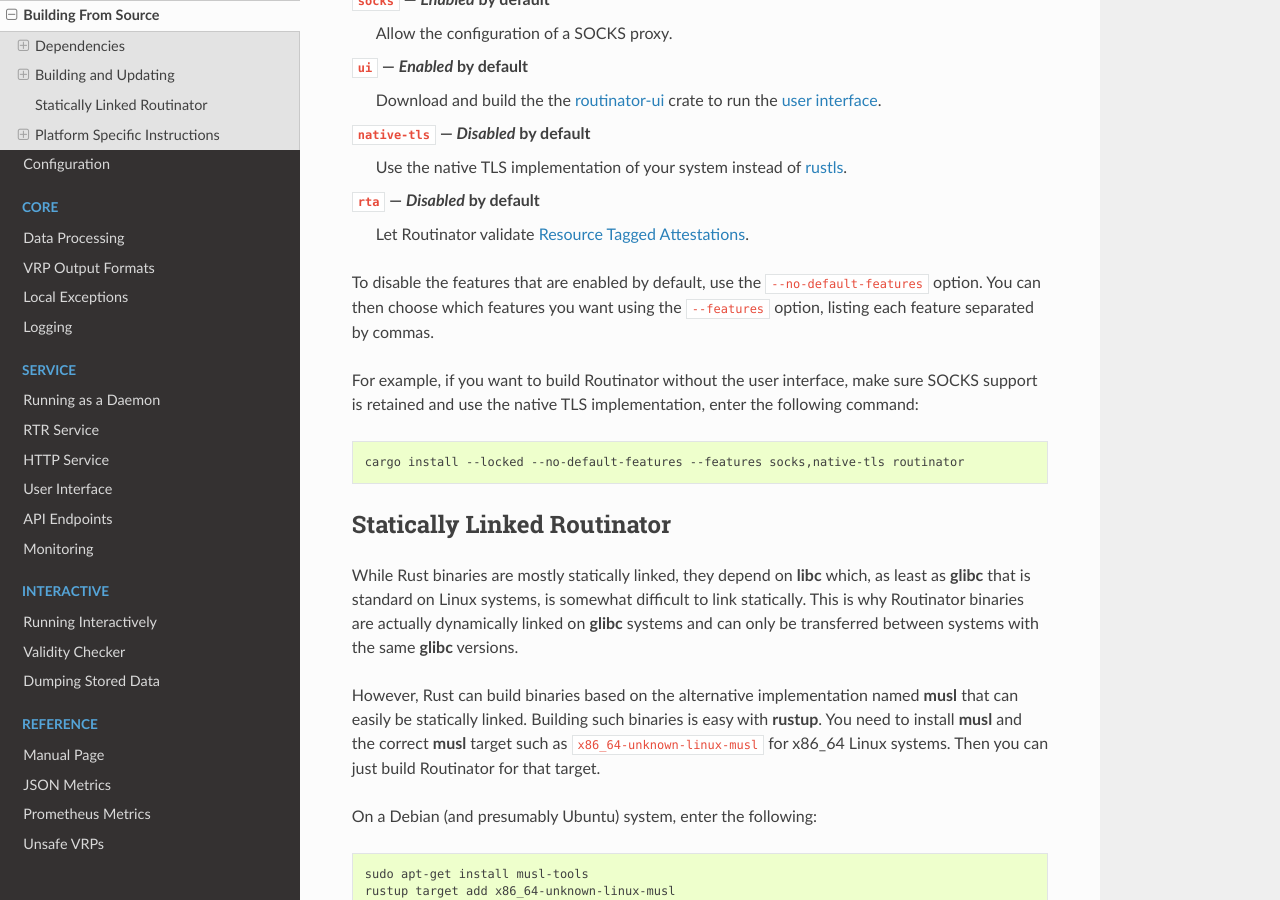
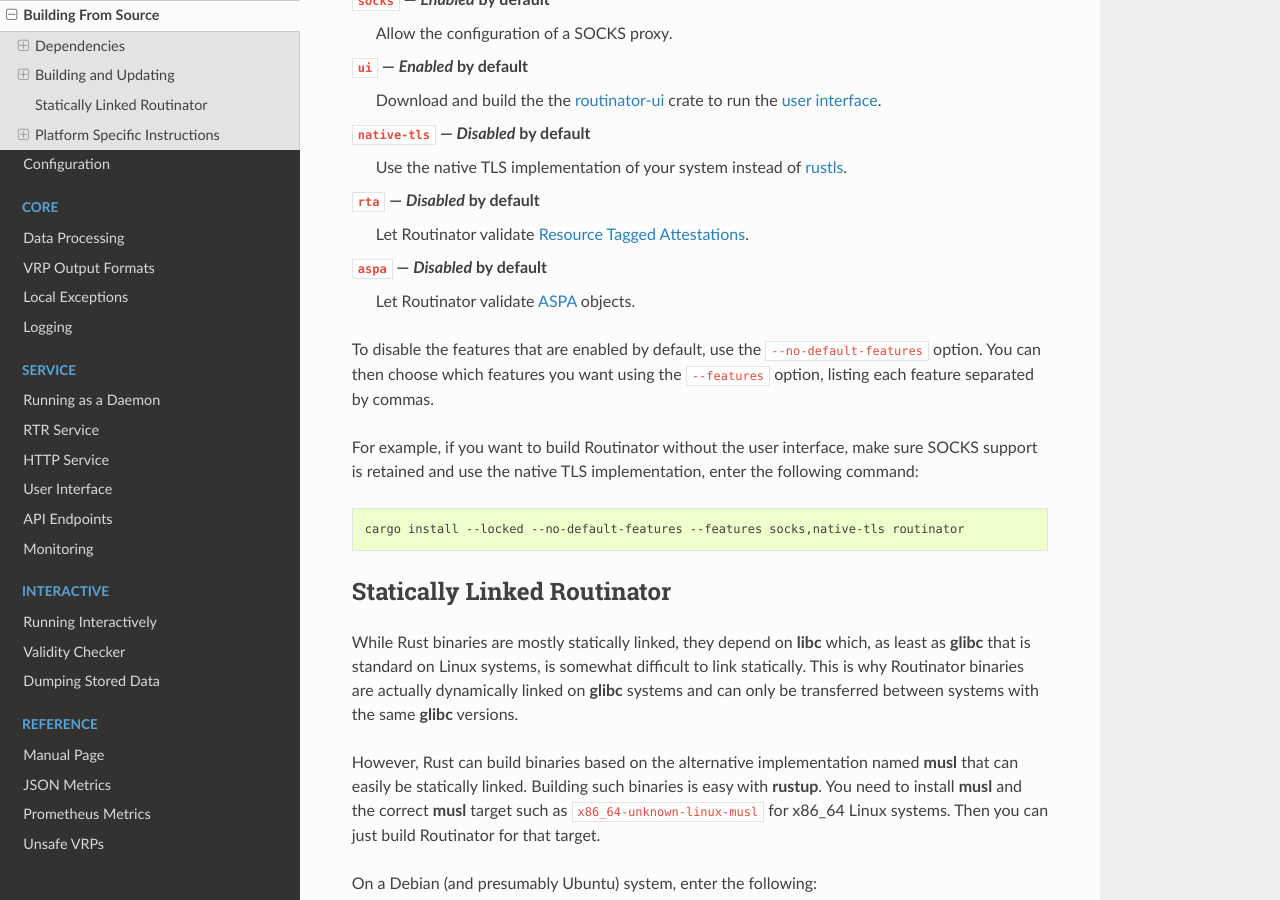
Before and after one commit to NLnetLabs/routinator, a Sphinx documentation site: the page built from doc/manual/source/building.rst, in a window 1280 px wide and 900 px high, scrolled down 2739 px. Built offline with Sphinx 7.4.7 and the Read the Docs theme 2.0.0, drawn with Linux system fonts in a browser that asks for light colours.

Commit message:
Add `aspa` as a `feature` for building with Cargo

```diff
--- a/doc/manual/source/building.rst
+++ b/doc/manual/source/building.rst
@@ -154,6 +154,8 @@
 ``rta`` —  *Disabled* by default
     Let Routinator validate :ref:`advanced-features:Resource Tagged
     Attestations`.
+``aspa`` —  *Disabled* by default
+    Let Routinator validate :ref:`advanced-features:ASPA` objects.
 
 To disable the features that are enabled by default, use the
 ``--no-default-features`` option. You can then choose which features you want
```
